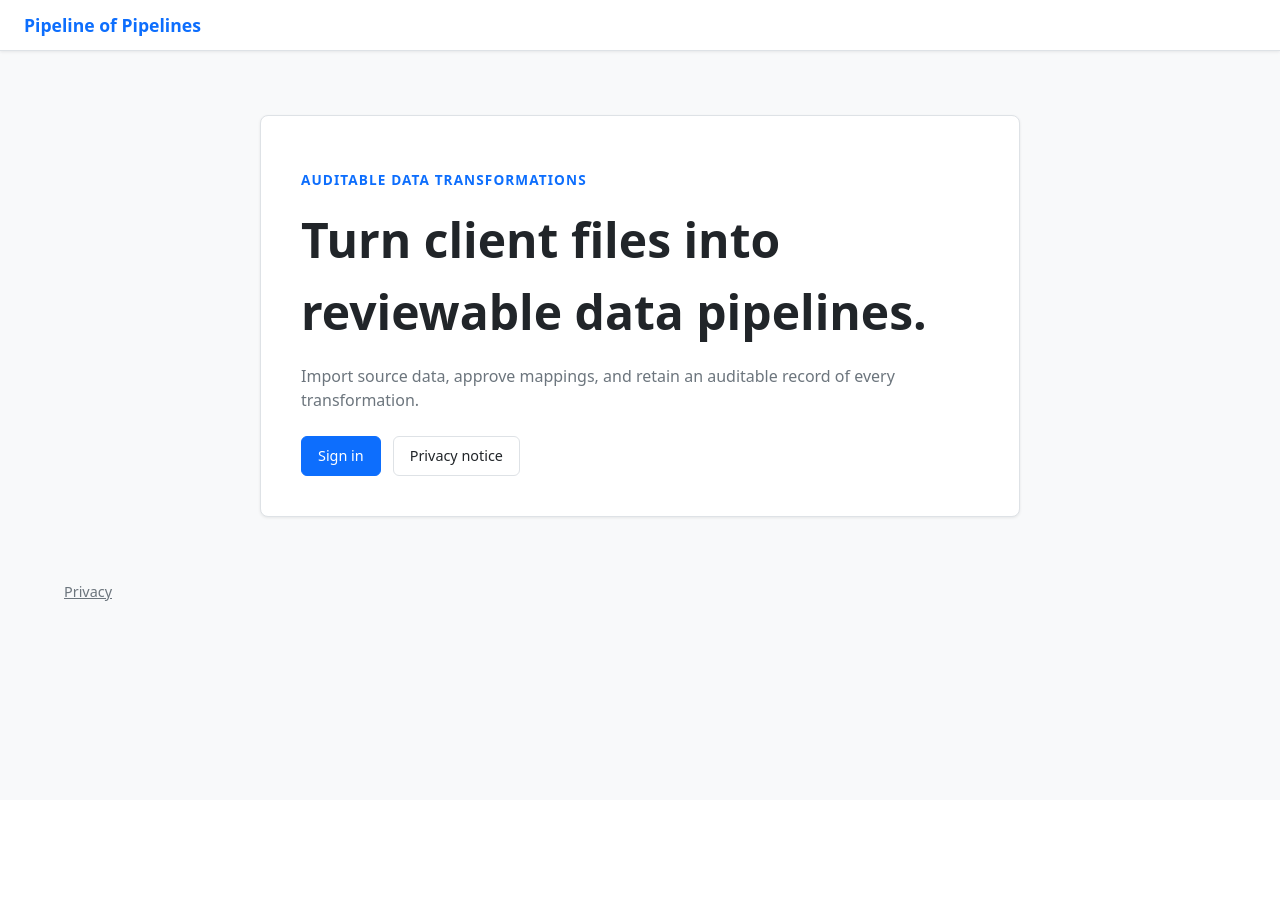
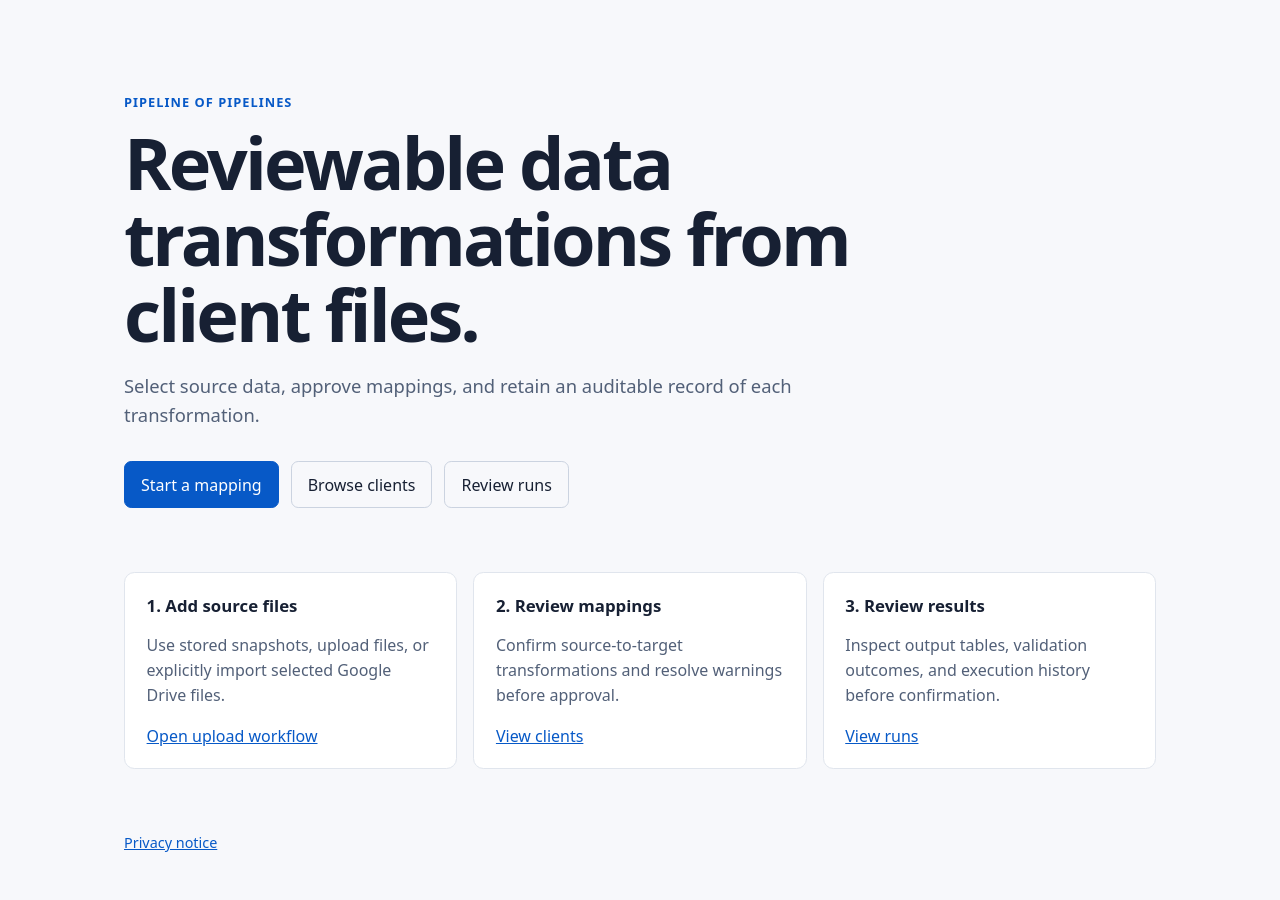
Before and after one commit to VarSamLewis/pipeline_of_pipelines, a FastAPI app: page / in a window 1280 px wide. Before the commit the page ends 601 px from the top, so only its background shows below. Run offline with FastAPI, Linux system fonts and the light colour scheme; parts of the project's set-up code (start-up, migrations or seed data) failed here and were passed over; some libraries are stand-ins or nearby versions.

Commit message:
perf: make home page a single document

```diff
--- a/backend/static/style.css
+++ b/backend/static/style.css
@@ -89,22 +89,6 @@ h1, h2, h3 { margin-top: 0; }
   margin-bottom: 1rem;
   box-shadow: var(--shadow);
 }
-
-.home-hero {
-  background: var(--surface);
-  border: 1px solid var(--border);
-  border-radius: var(--radius);
-  box-shadow: var(--shadow);
-  margin-bottom: 1.5rem;
-  padding: 2.5rem;
-}
-
-.home-hero-public { max-width: 760px; margin: 4rem auto; }
-.home-hero h1 { font-size: clamp(2rem, 5vw, 3rem); margin-bottom: 0.75rem; }
-.eyebrow { color: var(--primary); font-size: 0.85rem; font-weight: 700; letter-spacing: 0.08em; text-transform: uppercase; }
-.home-actions { display: flex; flex-wrap: wrap; gap: 0.75rem; margin-top: 1.5rem; }
-.home-grid { display: grid; gap: 1rem; grid-template-columns: repeat(auto-fit, minmax(220px, 1fr)); }
-.home-grid .card { margin-bottom: 0; }
 
 .card-header {
   display: flex;
--- a/backend/templates/home.html
+++ b/backend/templates/home.html
@@ -1,46 +1,47 @@
-{% extends "base.html" %}
-
-{% block title %}Pipeline of Pipelines{% endblock %}
-
-{% block content %}
-{% if user %}
-  <section class="home-hero">
-    <p class="eyebrow">Workspace</p>
-    <h1>Welcome back{% if user.name %}, {{ user.name }}{% endif %}</h1>
-    <p class="muted">Start a new mapping, continue working with a client, or review completed runs.</p>
-    <div class="home-actions">
-      <a class="btn btn-primary" href="/upload">Create a new mapping</a>
-      <a class="btn" href="/client-library">View clients</a>
-      <a class="btn" href="/runs">View runs</a>
-    </div>
-  </section>
-
-  <section class="home-grid" aria-label="Workspace actions">
-    <article class="card">
-      <h2>1. Add source files</h2>
-      <p>Choose a client, select stored snapshots, upload files, or import an explicitly selected Google Drive file.</p>
-      <a href="/upload">Open upload workflow</a>
-    </article>
-    <article class="card">
-      <h2>2. Review mappings</h2>
-      <p>Review proposed source-to-target transformations and resolve warnings before approval.</p>
-      <a href="/client-library">Browse clients and mappings</a>
-    </article>
-    <article class="card">
-      <h2>3. Review results</h2>
-      <p>Inspect generated tables, validation outcomes, and execution history before confirming outputs.</p>
-      <a href="/runs">Open run history</a>
-    </article>
-  </section>
-{% else %}
-  <section class="home-hero home-hero-public">
-    <p class="eyebrow">Auditable data transformations</p>
-    <h1>Turn client files into reviewable data pipelines.</h1>
-    <p class="muted">Import source data, approve mappings, and retain an auditable record of every transformation.</p>
-    <div class="home-actions">
-      <a class="btn btn-primary" href="/login">Sign in</a>
-      <a class="btn" href="/privacy">Privacy notice</a>
-    </div>
-  </section>
-{% endif %}
-{% endblock %}
+<!doctype html>
+<html lang="en">
+<head>
+  <meta charset="utf-8">
+  <meta name="viewport" content="width=device-width, initial-scale=1">
+  <meta name="description" content="Auditable data transformation workflows for client files.">
+  <link rel="icon" href="data:,">
+  <title>Pipeline of Pipelines</title>
+  <style>
+    :root { color-scheme: light; font-family: system-ui, sans-serif; color: #172033; background: #f7f8fb; }
+    * { box-sizing: border-box; }
+    body { margin: 0; }
+    main { max-width: 1080px; margin: 0 auto; padding: 5rem 1.5rem 3rem; }
+    .eyebrow { color: #0759c7; font-size: .8rem; font-weight: 700; letter-spacing: .08em; text-transform: uppercase; }
+    h1 { font-size: clamp(2.25rem, 6vw, 4.5rem); letter-spacing: -.04em; line-height: 1.05; margin: .5rem 0 1rem; max-width: 800px; }
+    .lede { color: #526078; font-size: 1.15rem; line-height: 1.6; max-width: 680px; }
+    .actions { display: flex; flex-wrap: wrap; gap: .75rem; margin: 2rem 0 4rem; }
+    .button { border: 1px solid #cbd3e0; border-radius: .45rem; color: #172033; padding: .7rem 1rem; text-decoration: none; }
+    .button-primary { background: #0759c7; border-color: #0759c7; color: white; }
+    .grid { display: grid; gap: 1rem; grid-template-columns: repeat(auto-fit, minmax(220px, 1fr)); }
+    article { background: white; border: 1px solid #e0e5ed; border-radius: .65rem; padding: 1.35rem; }
+    h2 { font-size: 1.05rem; margin-top: 0; }
+    p { line-height: 1.55; }
+    article p { color: #526078; min-height: 4.7rem; }
+    a { color: #0759c7; }
+    footer { color: #6d788b; font-size: .9rem; margin-top: 4rem; }
+  </style>
+</head>
+<body>
+  <main>
+    <p class="eyebrow">Pipeline of Pipelines</p>
+    <h1>Reviewable data transformations from client files.</h1>
+    <p class="lede">Select source data, approve mappings, and retain an auditable record of each transformation.</p>
+    <nav class="actions" aria-label="Primary actions">
+      <a class="button button-primary" href="/upload">Start a mapping</a>
+      <a class="button" href="/client-library">Browse clients</a>
+      <a class="button" href="/runs">Review runs</a>
+    </nav>
+    <section class="grid" aria-label="Workflow overview">
+      <article><h2>1. Add source files</h2><p>Use stored snapshots, upload files, or explicitly import selected Google Drive files.</p><a href="/upload">Open upload workflow</a></article>
+      <article><h2>2. Review mappings</h2><p>Confirm source-to-target transformations and resolve warnings before approval.</p><a href="/client-library">View clients</a></article>
+      <article><h2>3. Review results</h2><p>Inspect output tables, validation outcomes, and execution history before confirmation.</p><a href="/runs">View runs</a></article>
+    </section>
+    <footer><a href="/privacy">Privacy notice</a></footer>
+  </main>
+</body>
+</html>
```
Also changed, not shown: backend/src/routers/api.py (+3 -7 lines).
